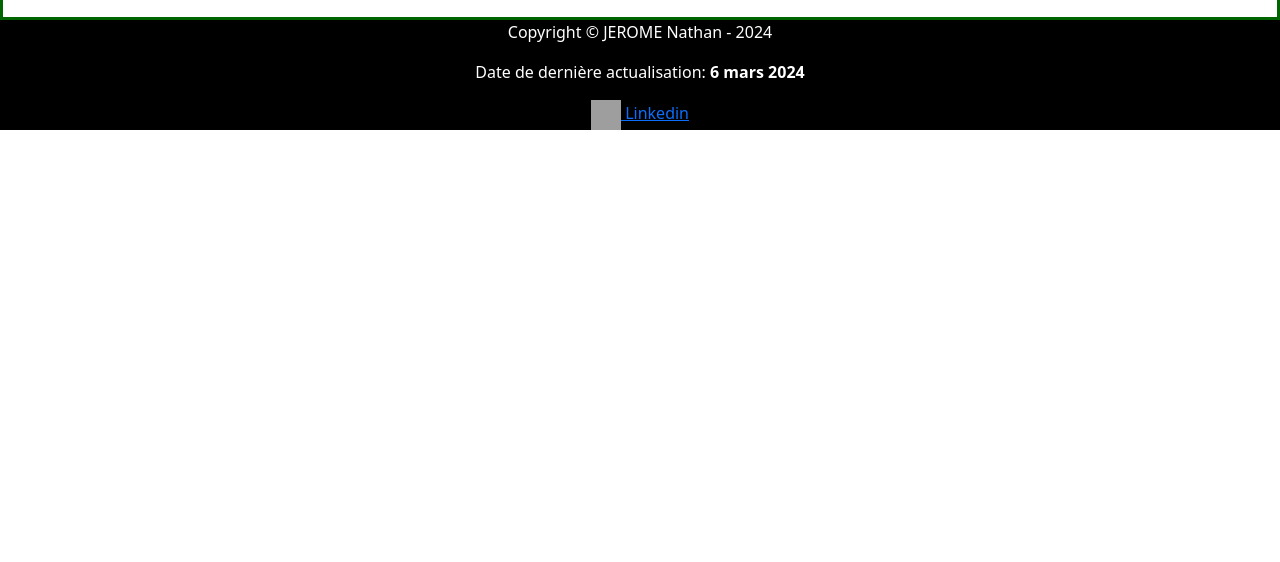
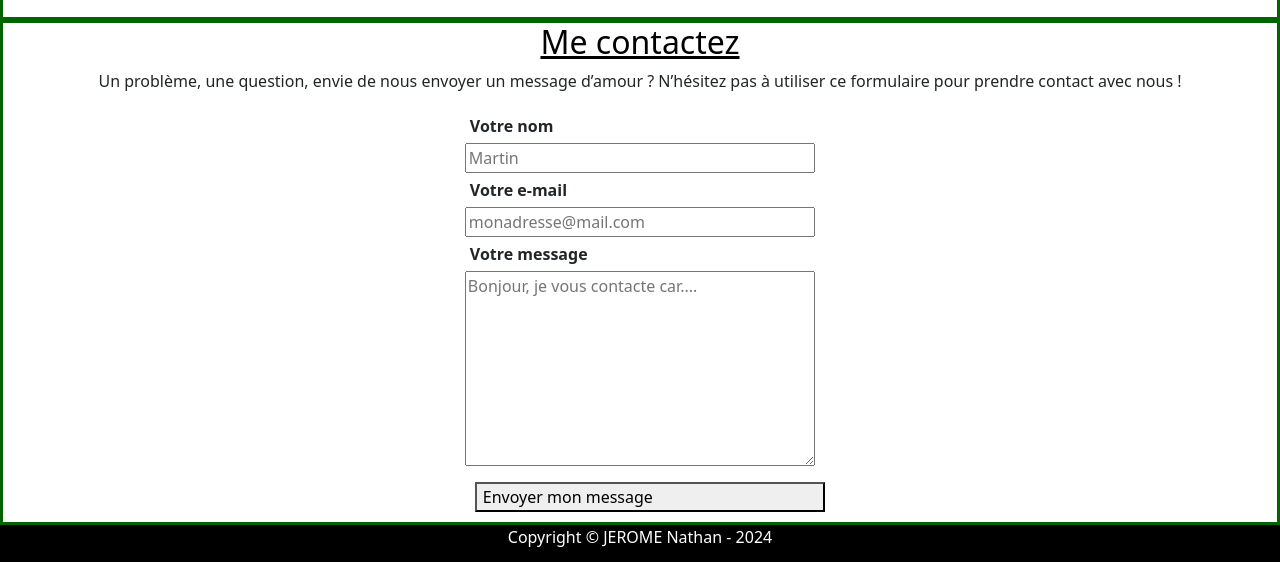
Before and after one commit to krakoukasse1/JEROME_Nathan_P12_Site-1, a plain HTML site: page index.html in a window 1280 px wide. Shown: the part 865-1427 px from the top of the page. Before the commit the page ends 995 px from the top, so only its background shows below. Drawn offline with nearby package versions, Linux system fonts and the light colour scheme; grey boxes are pictures that could not be loaded.

Commit message:
contact begin

```diff
--- a/index.html
+++ b/index.html
@@ -38,6 +38,28 @@
             </div>
         </div>
     </section>
+    <section class="formulaire">
+        <h2>Me contactez</h2>
+        <p>Un problème, une question, envie de nous envoyer un message d’amour ? N’hésitez pas à utiliser ce formulaire pour prendre contact avec nous !</p>
+        <form action="/page-traitement-donnees" method="post">
+          <div>
+            <label for="nom">Votre nom</label>
+            <input type="text" id="nom" name="nom" placeholder="Martin" required>
+          </div>
+          <div>
+            <label for="email">Votre e-mail</label>
+            <input type="email" id="email" name="email" placeholder="monadresse@mail.com" required>
+          </div>
+          <div>
+            <label for="message">Votre message</label>
+            <textarea id="message" name="message" placeholder="Bonjour, je vous contacte car...." required></textarea>
+          </div>
+          <div>
+            <button type="submit">Envoyer mon message</button>
+          </div>
+        </form>
+      </div>
+    </section>
     <footer>
         <p>Copyright © JEROME Nathan - 2024</p>
         <p>Date de dernière actualisation: <strong> 6 mars 2024</strong> </p>
--- a/style.scss
+++ b/style.scss
@@ -1,5 +1,6 @@
 body {
     /* Ensure the section element is a flex container */
+
     .bold{
         text-decoration: solid;
     }
@@ -84,6 +85,36 @@ body {
         }
     }
 
+    .formulaire{
+        display: flex;
+        flex-direction: column;
+        align-items: center;
+        flex-wrap: nowrap;
+        h2 {
+            color: black;
+            text-decoration: underline;
+        }
+        label{
+            width: 100%;
+            font-weight: bold;
+            margin: 5px;
+        }
+        input{
+            width: 100%;
+        }
+
+        textarea {
+            height: 195px;
+            width: 100%;
+        }
+        button{
+            margin: 10px;
+            display: flex;
+            align-items: center;
+            width: 100%;
+        }
+    }
+
     footer{
         background-color: black;
         color: white;
```
Also changed, not shown: style.css, 1 other file.
